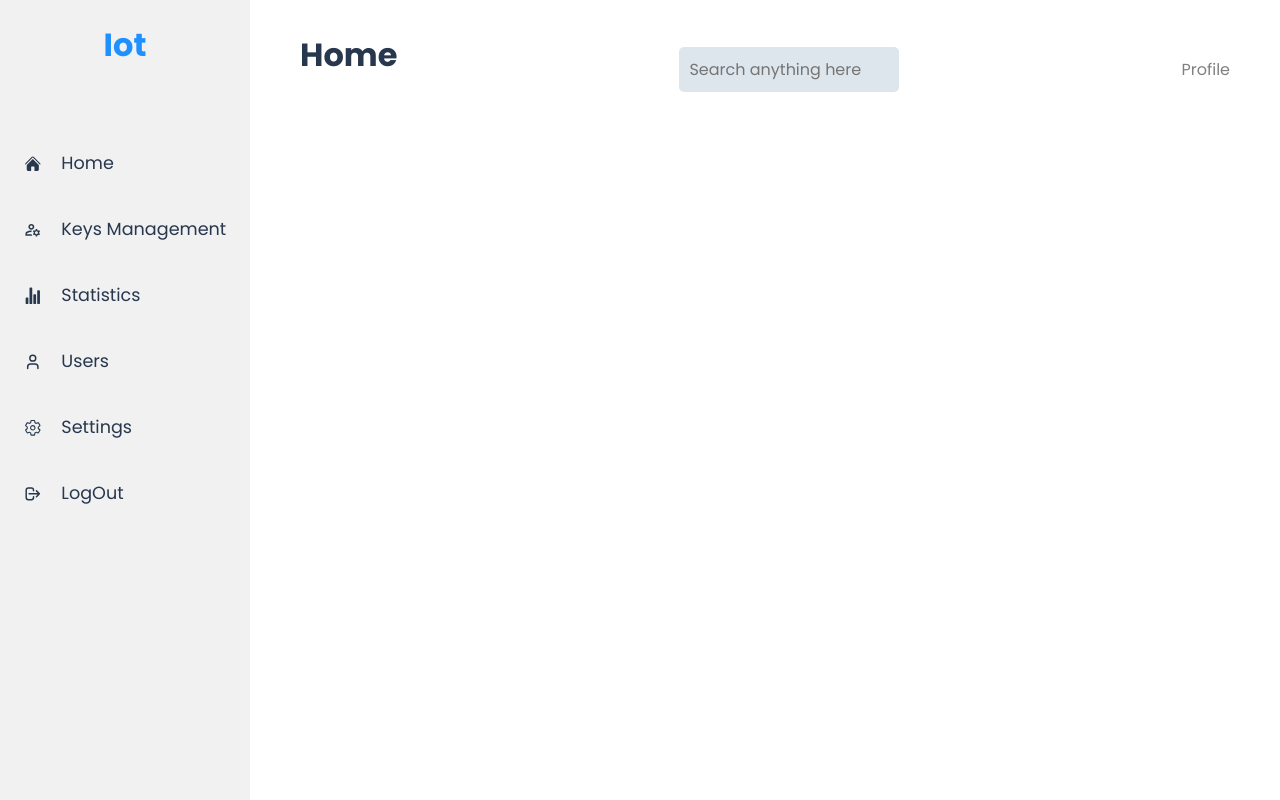
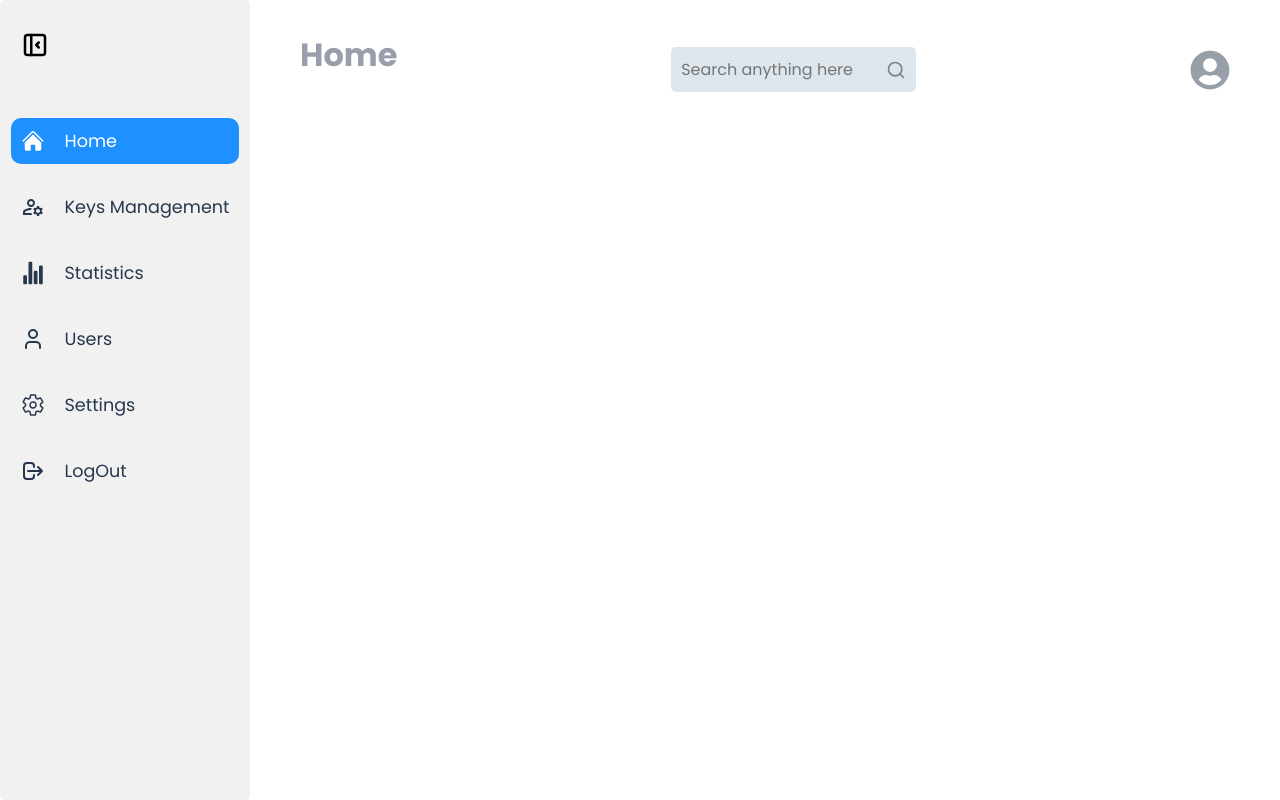
Before and after one commit to TaawBuGoor/IoT_Project, a React (Create React App) app in the folder iot-project/: page / in a window 1280 px wide. Built offline with nearby package versions, Linux system fonts and the light colour scheme.

Commit message:
adding a hide icon but no effect again

```diff
--- a/iot-project/src/components/Content.jsx
+++ b/iot-project/src/components/Content.jsx
@@ -1,14 +1,17 @@
 import '../styles/Content.css'
+import { FiSearch } from "react-icons/fi";
+import { FaUserCircle } from "react-icons/fa";
 
 function Content() {
   return (
     <div className='content'>
         <div className='headline'>
             <h1>Home</h1>
-            <div>
+            <div className='search-box'>
                 <input type='text' placeholder='Search anything here' />
+                <FiSearch className='search-icon'/>
             </div>
-            <p>Profile</p>
+            <FaUserCircle className='user-icon'/>
         </div>
     </div>
   )
--- a/iot-project/src/components/ListMenu.jsx
+++ b/iot-project/src/components/ListMenu.jsx
@@ -4,15 +4,17 @@ import { IoSettingsOutline } from "react-icons/io5";
 import { MdOutlineManageAccounts } from "react-icons/md";
 import { LuUser } from "react-icons/lu";
 import { IoStatsChart } from "react-icons/io5";
+import { TbLayoutSidebarLeftCollapse } from "react-icons/tb";
+
 function ListMenu() {
   return (
     <div className="menu">
       <div className='logo'>
-        <h1>Iot</h1>
+        <TbLayoutSidebarLeftCollapse className='hide-icon' />
       </div>
 
       <div className='menu-list'>
-        <a href='/Home' className='item'>
+        <a href='/Home' className='item active'>
           <HiHome className='icons'/>
           <span>Home</span>
         </a>
--- a/iot-project/src/styles/Content.css
+++ b/iot-project/src/styles/Content.css
@@ -3,7 +3,7 @@
     padding: 10px 50px;
 }
 .content h1{
-    color: #27374D;
+    color: #27374D7A;
 }
 .headline{
     color: gray;
@@ -11,15 +11,29 @@
     justify-content: space-between;
     align-items: center;
 }
-.headline div{
+.headline .search-box{
     position: relative;
+}
+.search-box .search-icon{
+    position: absolute;
+    right: 10px;
+    top: 50%;
+    transform: translateY(-50%);
+    font-size: 20px;
+    cursor: pointer;
+
 }
 .headline div input{
     width: 200px;
     background-color: #DDE6ED;
-    padding: 10px;
+    padding: 10px 35px 10px 10px;
     border: none;
     outline: none;
     border-radius: 5px;
     font-size: 16px;
 }
+.user-icon{
+    font-size: 40px;
+    color: #27374D7A;
+    cursor: pointer;
+}
--- a/iot-project/src/styles/Navbar.css
+++ b/iot-project/src/styles/Navbar.css
@@ -1,19 +1,25 @@
-/* .navbar {
-    border-radius: 10px;
-    position: fixed;
-    left: 0;
-    top: 0;
-    box-shadow: 0 4px 6px rgba(0, 0, 0, 0.1), 0 1px 3px rgba(0, 0, 0, 0.08);
-} */
 .main{
     display: flex;
 }
 
-
+.logo{
+    width: 100%;
+    padding: 10px;
+}
+.hide-icon{
+    font-size: 30px;
+    padding: 20px;
+    cursor: pointer;
+}
+.hide-icon:hover{
+    background-color: #DDE6ED;
+    border-radius: 50%;
+}
 .menu{
     height: 100vh;
     width: 250px;
     display: flex;
+    border-radius: 5px;
     flex-direction: column;
     align-items: center;
     gap: 5px;
@@ -39,9 +45,12 @@
     transition: ease-in-out .3s;
     color: #27374D;
 }
-.menu-list .item:hover{
+.menu-list .icons{
+    font-size: 1.5rem;
+}
+.menu-list .item:hover, .active{
     background-color: dodgerblue;
-    color: white;
+    color: white !important;
 }
 .bottom{
     position: absolute;
```
